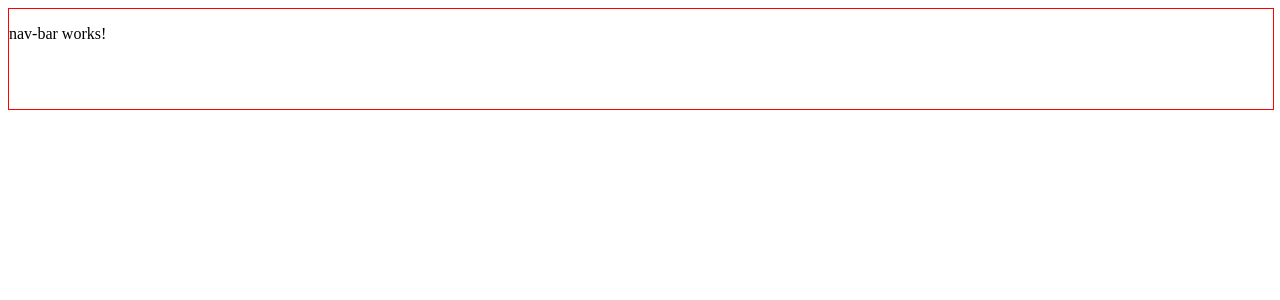
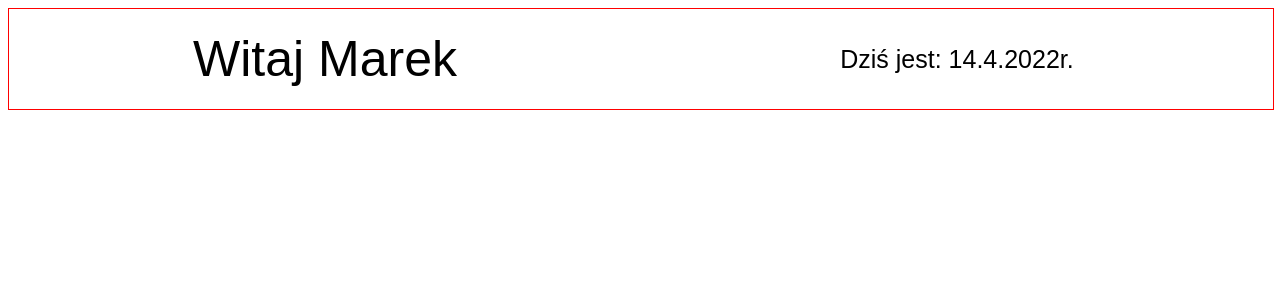
Before and after one commit to oDs1337/Marek-task-Angular-1, an Angular app: page / in a window 1280 px wide. Shown: the top 300 px of the page. Built offline with nearby package versions, Linux system fonts and the light colour scheme.

Commit message:
Added greeting and display current date

```diff
--- a/src/app/nav-bar/nav-bar.component.css
+++ b/src/app/nav-bar/nav-bar.component.css
@@ -0,0 +1,22 @@
+.navBar{
+  width: 100%;
+  height: 100%;
+  display: flex;
+  font-family: Arial, Helvetica, sans-serif;
+}
+.leftSide{
+  width: 50%;
+  height: 100px;
+  font-size: 50px;
+  display: flex;
+  justify-content: center;
+  align-items: center;
+}
+.rightSide{
+  width: 50%;
+  height: 100px;
+  font-size: 25px;
+  display: flex;
+  justify-content: center;
+  align-items: center;
+}
--- a/src/app/nav-bar/nav-bar.component.html
+++ b/src/app/nav-bar/nav-bar.component.html
@@ -1 +1,4 @@
-<p>nav-bar works!</p>
+<div class="navBar">
+  <div class="leftSide">Witaj {{name}}</div>
+  <div class="rightSide">Dziś jest: {{currentDate}}</div>
+</div>
--- a/src/app/nav-bar/nav-bar.component.ts
+++ b/src/app/nav-bar/nav-bar.component.ts
@@ -5,11 +5,21 @@ import { Component, OnInit } from '@angular/core';
   templateUrl: './nav-bar.component.html',
   styleUrls: ['./nav-bar.component.css']
 })
+
 export class NavBarComponent implements OnInit {
+
+  name:string = 'Marek';
+  currentDate:string = '';
+
+  fetchCurrentData(){
+    const today = new Date();
+    return today.getDate() + '.' + (today.getMonth()+1) + '.' + today.getFullYear() + 'r.';
+  }
 
   constructor() { }
 
   ngOnInit(): void {
+    this.currentDate = this.fetchCurrentData();
   }
 
 }
```
